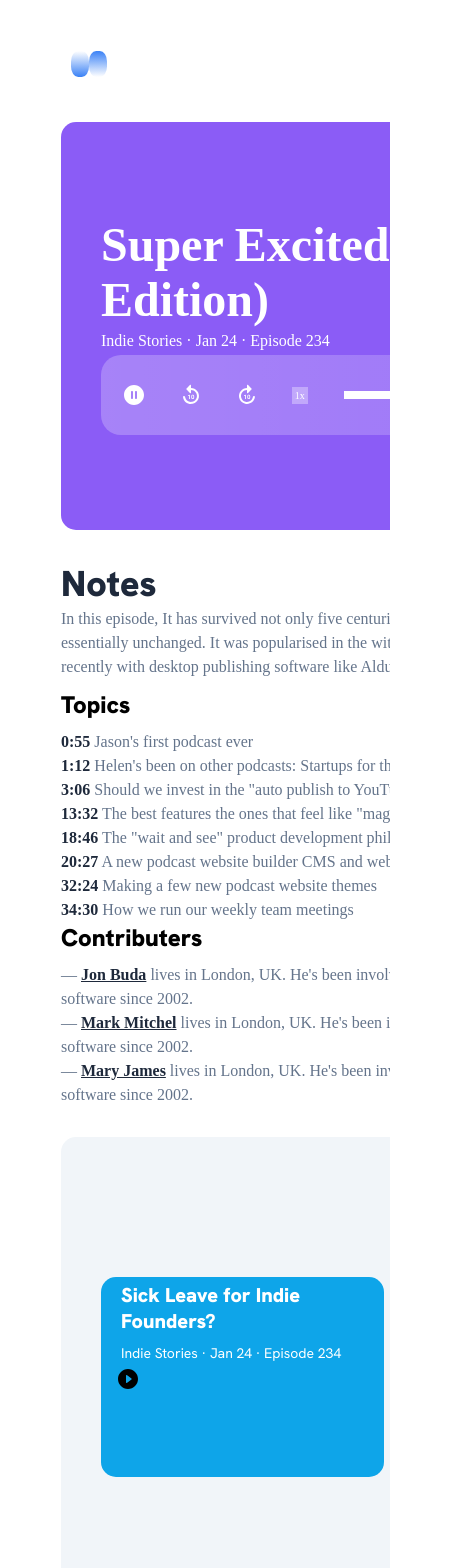
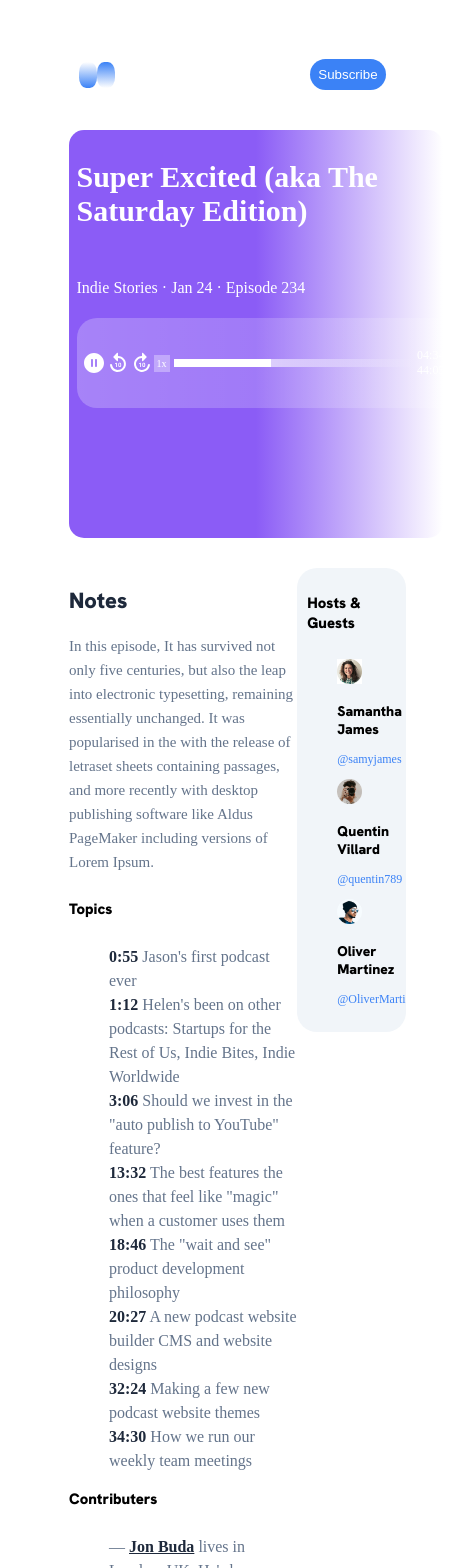
Before and after one commit to geoffgeorgein/UI, a Next.js app: page / in a window 390 px wide. Shown: the top 1568 px of the page, 461 px wide, since content can reach past the window. Built offline with nearby package versions, Linux system fonts and the light colour scheme.

Commit message:
responsivity

```diff
--- a/pages/_app.js
+++ b/pages/_app.js
@@ -1,5 +1,5 @@
 import Layout from '@/src/components/layout/layout'
-import '@/styles/globals.css'
+import '@/styles/globals.scss'
 import '@/styles/general.scss'
 
 export default function App({ Component, pageProps }) {
--- a/src/components/carousel/carousel.js
+++ b/src/components/carousel/carousel.js
@@ -45,6 +45,7 @@ const Carousel = () => {
 
         </div>
 
+        <div className='arrows'>
             <div className='arrowContainer1'>
 
 
@@ -59,6 +60,10 @@ const Carousel = () => {
 
             </div>
 
+        </div>
+
+
+
 
 
     </div>
--- a/styles/general.scss
+++ b/styles/general.scss
@@ -1,12 +1,19 @@
+@import "./globals.scss";
+
  .homepage{
-    width: 100vw;
+    width: 100%;
     display: flex   ;
     max-width: 1450px;
 
-
+    align-items: center;
 
     min-height: 100vh;
     padding: 6px;
+
+    // @include mobile{
+
+    //     background-color: blue;
+    // }
 
     .Container{
 
@@ -14,14 +21,15 @@
         flex-direction: column;
         margin-right: 35px;
         padding: 20px;
-
+        width: 100%;
 
         .navbar{
 
             margin: 10px;
             display: flex;
+            align-items: center;
             justify-content: space-between;
-            width: 100%;
+            width: 90%;
             padding: 15px 35px;
             margin-right: 10px;
 
@@ -68,12 +76,21 @@
             border-radius: 15px;
             display: flex;
 
+            @include mobile{
+                flex-direction: column;
+                align-items: center;
+            }
+
             .left_container{
                 display: flex;
 
                 flex-direction: column;
                 z-index: 2;
                 max-width: 770px;
+                @include mobile{
+                    width: 100%;
+                    padding-left: 15px;
+                }
 
 
                 justify-content: center;
@@ -87,13 +104,17 @@
                     font-size: 48px;
                     padding-bottom: 5px;
 
+                    @include mobile{
+                        font-size: 30px;
+                    }
+
                 }
                 .song_description{
                     font-size: 16px;
                     padding-bottom: 5px;
                 }
                 .music_player{
-                    width: 760px;
+                    width: 660px;
                     height: 80px;
                     background-image: linear-gradient(to right,  rgba(255, 255, 255, 0.24),rgba(255, 255, 255, 0.12));
                     border-radius: 20px;
@@ -103,6 +124,9 @@
                     padding: 5px;
                     padding-bottom: 5px;
 
+                    @include mobile{
+                        width: 100%;
+                    }
 
                     .speed{
                         background-color: rgba(255, 255, 255, 0.32);
@@ -161,6 +185,11 @@
             justify-content: space-between;
 
 
+            @include mobile{
+                width: 90%;
+            }
+
+
 
 
 
@@ -173,12 +202,20 @@
                     font-size: 36px;
                     font-family: 'Hanken Grotesk', sans-serif;
 
+                    @include mobile{
+                        font-size: 22px;
+                    }
+
 
                 }
                 p{
                     color: rgba(100, 116, 139, 1);
                     line-height: 24px;
                     padding-bottom: 10px;
+
+                    @include mobile{
+                        font-size: 15px;
+                    }
                 }
 
                 h3{
@@ -186,6 +223,9 @@
                     font-size: 24px;
                     font-family: 'Hanken Grotesk', sans-serif;
                     padding-bottom: 10px;
+                    @include mobile{
+                        font-size: 15px;
+                    }
                 }
 
                 ul{
@@ -210,7 +250,7 @@
 
             .right{
                 background-color: rgba(241, 245, 249, 1);
-                height: 324px;
+                height: 464px;
                 width:240px;
                 border-radius: 20px;
 
@@ -224,6 +264,11 @@
                     font-weight: 800;
                     font-size: 24px;
                     font-family: 'Hanken Grotesk', sans-serif;
+
+                    @include mobile{
+                        font-size: 15px;
+
+                    }
                 }
 
                 li{
@@ -245,6 +290,12 @@
                     width: 44px;
                     height: 44px;
 
+                    @include mobile{
+                        width: 25px;
+                        height: 25px;
+
+                    }
+
                 }
             }
         }
@@ -253,15 +304,26 @@
 
             background-color: rgba(241, 245, 249, 1);
             max-width: 1270px;
-            width: 100%;
+
             height: 480px;
             margin: 15px 35px;
             border-radius: 15px;
             display: flex;
             padding: 30px;
             align-items: center;
-            position: relative;
+
+
             overflow: hidden;
+
+            @include mobile{
+                display: flex;
+                flex-direction: column;
+                align-items: center;
+                padding: 10px;
+                margin: 5px 15px;
+
+            }
+
 
 
 
@@ -270,6 +332,12 @@
                 width: 440px;
                 margin: 10px;
                 margin-right: 10px;
+
+                @include mobile{
+                    width: 150px ;
+                    flex-direction: column;
+                }
+
 
 
                 h3{
@@ -326,11 +394,15 @@
 
         }
 
+        .arrows{
+            position: relative;
+            display: none;
+
             .arrowContainer1{
                 position: absolute;
                 padding:5px;
                 bottom: 30px;
-            left: 80%;
+
 
                 background-color: white;
                 border-radius:40%;
@@ -339,13 +411,17 @@
             .arrowContainer2{
                 position: absolute;
                 padding:5px;
-            bottom: 30px;
-            left: 76%;
+                bottom: 0px;
+
 
                 background-color: white;
                 border-radius:40%;
                 opacity: 40%;
             }
+
+        }
+
+
 
         .bottom{
             height: 324px;
@@ -366,6 +442,10 @@
                     font-size: 48px;
                     color: white;
                     font-family: 'Hanken Grotesk', sans-serif;
+
+                    @include mobile{
+                        font-size: 24px;
+                    }
 
                     span{
                         color:rgba(59, 130, 246, 1);
--- a/styles/globals.css
+++ /dev/null
@@ -1,102 +0,0 @@
-:root {
-  --max-width: 1100px;
-  --border-radius: 12px;
-  --font-mono: ui-monospace, Menlo, Monaco, 'Cascadia Mono', 'Segoe UI Mono',
-    'Roboto Mono', 'Oxygen Mono', 'Ubuntu Monospace', 'Source Code Pro',
-    'Fira Mono', 'Droid Sans Mono', 'Courier New', monospace;
-
-  --foreground-rgb: 0, 0, 0;
-  --background-start-rgb: 214, 219, 220;
-  --background-end-rgb: 255, 255, 255;
-
-  --primary-glow: conic-gradient(
-    from 180deg at 50% 50%,
-    #16abff33 0deg,
-    #0885ff33 55deg,
-    #54d6ff33 120deg,
-    #0071ff33 160deg,
-    transparent 360deg
-  );
-  --secondary-glow: radial-gradient(
-    rgba(255, 255, 255, 1),
-    rgba(255, 255, 255, 0)
-  );
-
-  --tile-start-rgb: 239, 245, 249;
-  --tile-end-rgb: 228, 232, 233;
-  --tile-border: conic-gradient(
-    #00000080,
-    #00000040,
-    #00000030,
-    #00000020,
-    #00000010,
-    #00000010,
-    #00000080
-  );
-
-  --callout-rgb: 238, 240, 241;
-  --callout-border-rgb: 172, 175, 176;
-  --card-rgb: 180, 185, 188;
-  --card-border-rgb: 131, 134, 135;
-}
-
-@media (prefers-color-scheme: dark) {
-  :root {
-    --foreground-rgb: 255, 255, 255;
-    --background-start-rgb: 0, 0, 0;
-    --background-end-rgb: 0, 0, 0;
-
-    --primary-glow: radial-gradient(rgba(1, 65, 255, 0.4), rgba(1, 65, 255, 0));
-    --secondary-glow: linear-gradient(
-      to bottom right,
-      rgba(1, 65, 255, 0),
-      rgba(1, 65, 255, 0),
-      rgba(1, 65, 255, 0.3)
-    );
-
-    --tile-start-rgb: 2, 13, 46;
-    --tile-end-rgb: 2, 5, 19;
-    --tile-border: conic-gradient(
-      #ffffff80,
-      #ffffff40,
-      #ffffff30,
-      #ffffff20,
-      #ffffff10,
-      #ffffff10,
-      #ffffff80
-    );
-
-    --callout-rgb: 20, 20, 20;
-    --callout-border-rgb: 108, 108, 108;
-    --card-rgb: 100, 100, 100;
-    --card-border-rgb: 200, 200, 200;
-  }
-}
-
-* {
-  box-sizing: border-box;
-  padding: 0;
-  margin: 0;
-}
-
-html,
-body {
-  max-width: 100vw;
-  overflow-x: hidden;
-}
-
-body {
-  color: rgb(var(--foreground-rgb));
-  background: white
-}
-
-a {
-  color: inherit;
-  text-decoration: none;
-}
-
-@media (prefers-color-scheme: dark) {
-  html {
-    color-scheme: dark;
-  }
-}
--- /dev/null
+++ b/styles/globals.scss
@@ -0,0 +1,8 @@
+
+$width: 768px;
+
+@mixin mobile {
+  @media (max-width: #{$width}){
+      @content
+  }
+}
```
Lines whose indentation alone changed are shown as unchanged.
